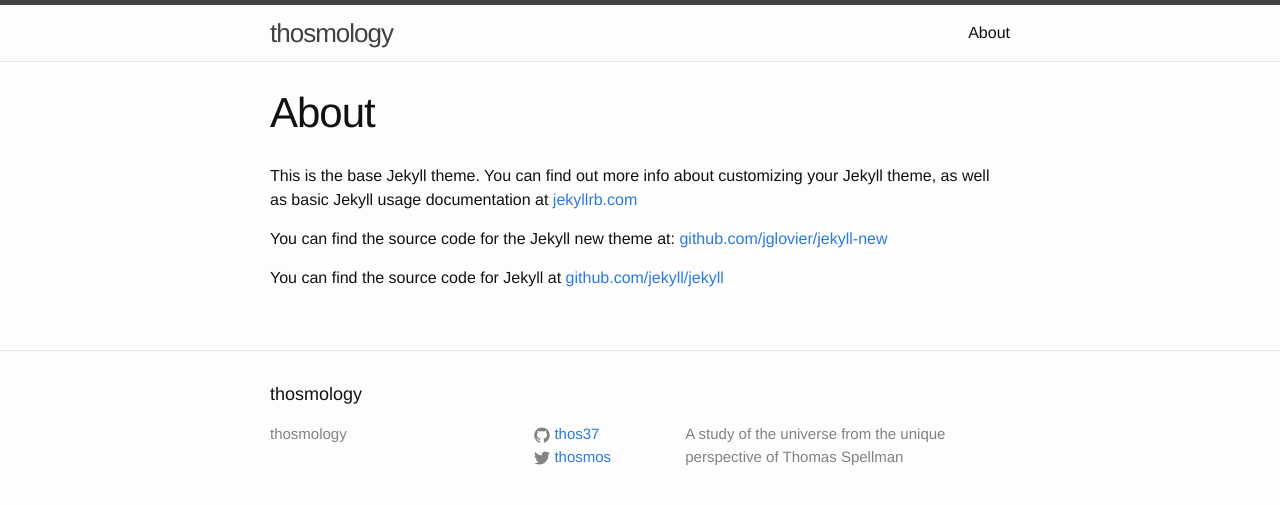
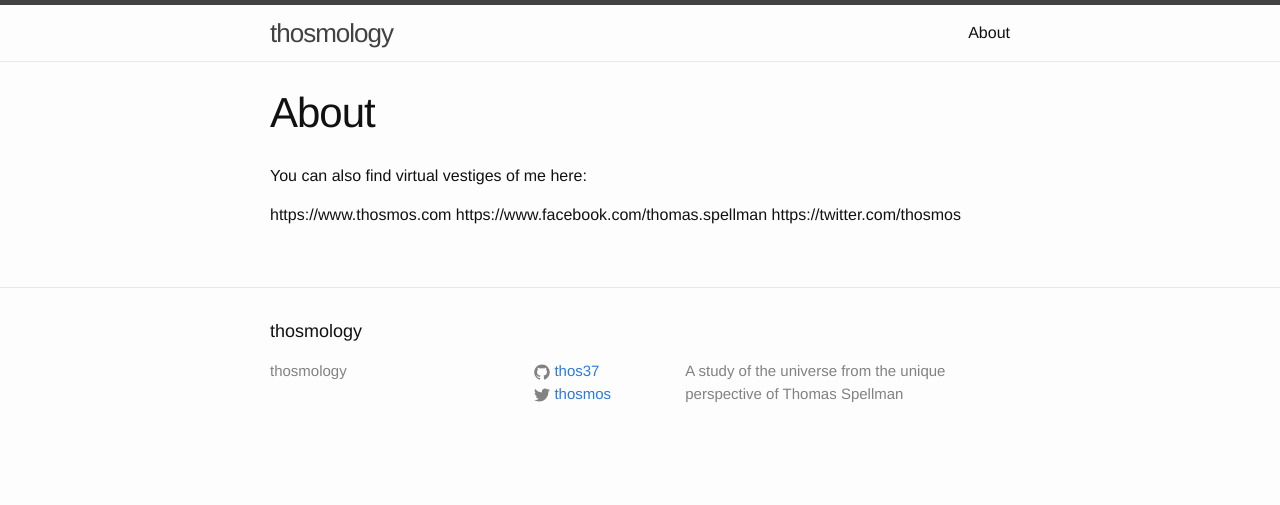
Before and after one commit to thosmos/thosmos.github.io, a Jekyll site: the page built from about.md, in a window 1280 px wide. Shown: the top 505 px of the page. Built offline with Jekyll 4.4.1, drawn with Linux system fonts in a browser that asks for light colours.

Commit message:
Update about.md

```diff
--- a/about.md
+++ b/about.md
@@ -4,8 +4,8 @@ title: About
 permalink: /about/
 ---
 
-This is the base Jekyll theme. You can find out more info about customizing your Jekyll theme, as well as basic Jekyll usage documentation at [jekyllrb.com](http://jekyllrb.com/)
+You can also find virtual vestiges of me here:
 
-You can find the source code for the Jekyll new theme at: [github.com/jglovier/jekyll-new](https://github.com/jglovier/jekyll-new)
-
-You can find the source code for Jekyll at [github.com/jekyll/jekyll](https://github.com/jekyll/jekyll)
+https://www.thosmos.com
+https://www.facebook.com/thomas.spellman
+https://twitter.com/thosmos
```
